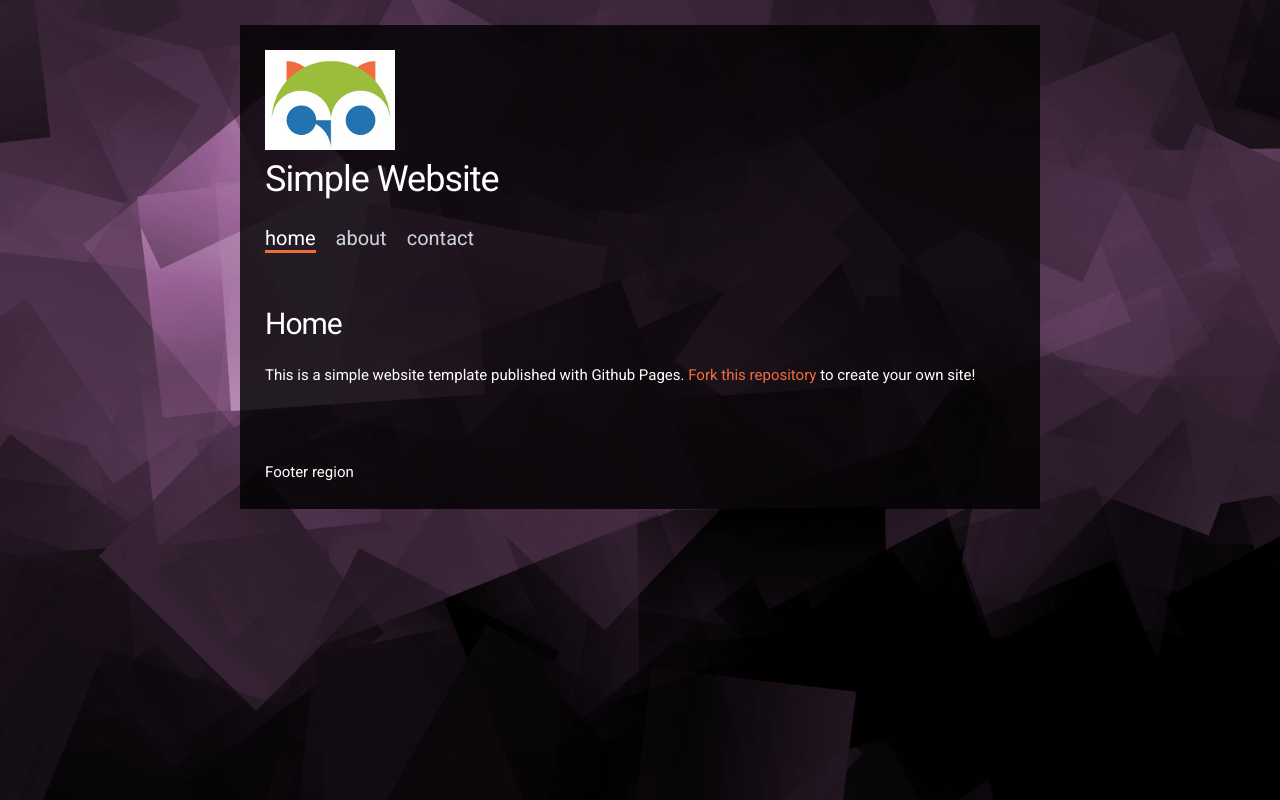
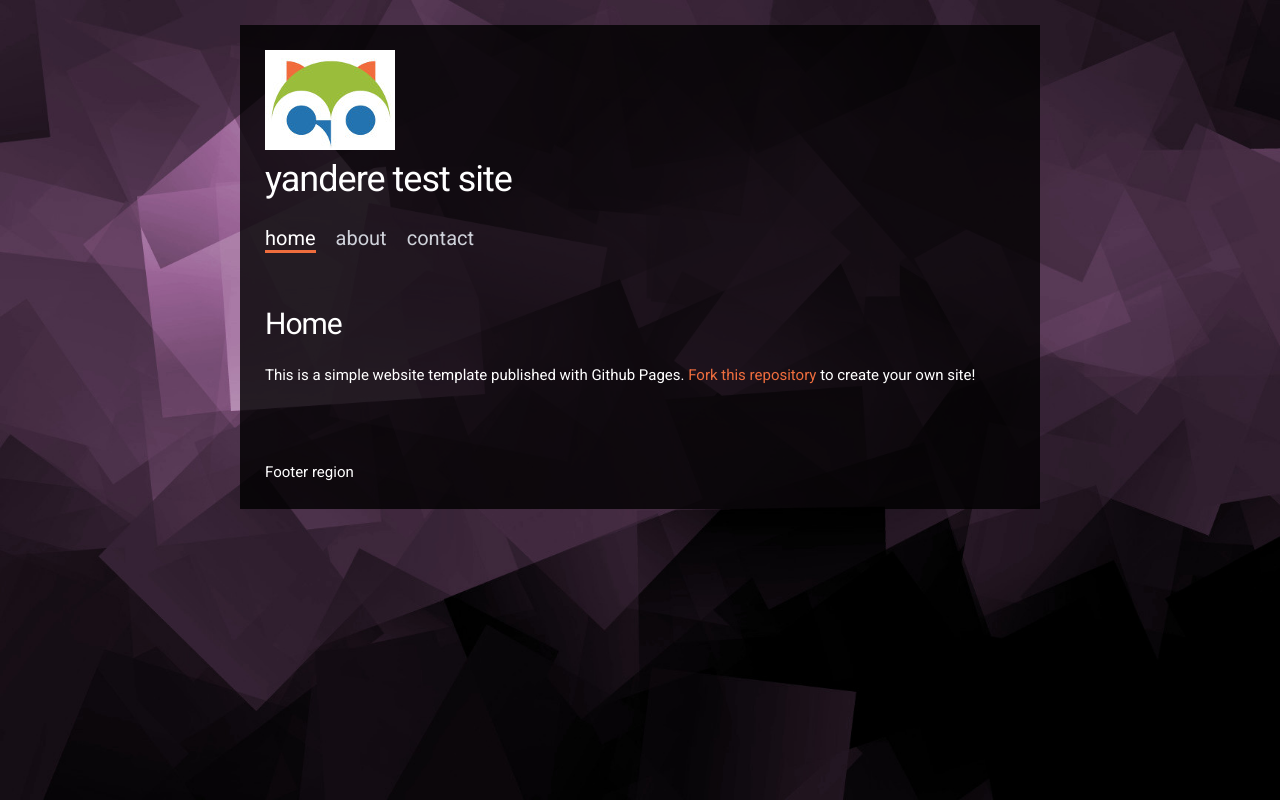
Before and after one commit to xSkewber/xSkewber.github.io, a plain HTML site: page index.html in a window 1280 px wide. Drawn offline with nearby package versions, Linux system fonts and the light colour scheme.

Commit message:
Update index.html

```diff
--- a/index.html
+++ b/index.html
@@ -29,7 +29,7 @@
 
     <header id="header">
       <img src="logo.jpg">
-      <h1>Simple Website</h1>
+      <h1>yandere test site</h1>
 
       <!-- Menu link fragment #id should match a div id. Example: <a href="#home"> links to <div id="home"></div>  -->
       <ul class="main-menu">
```
